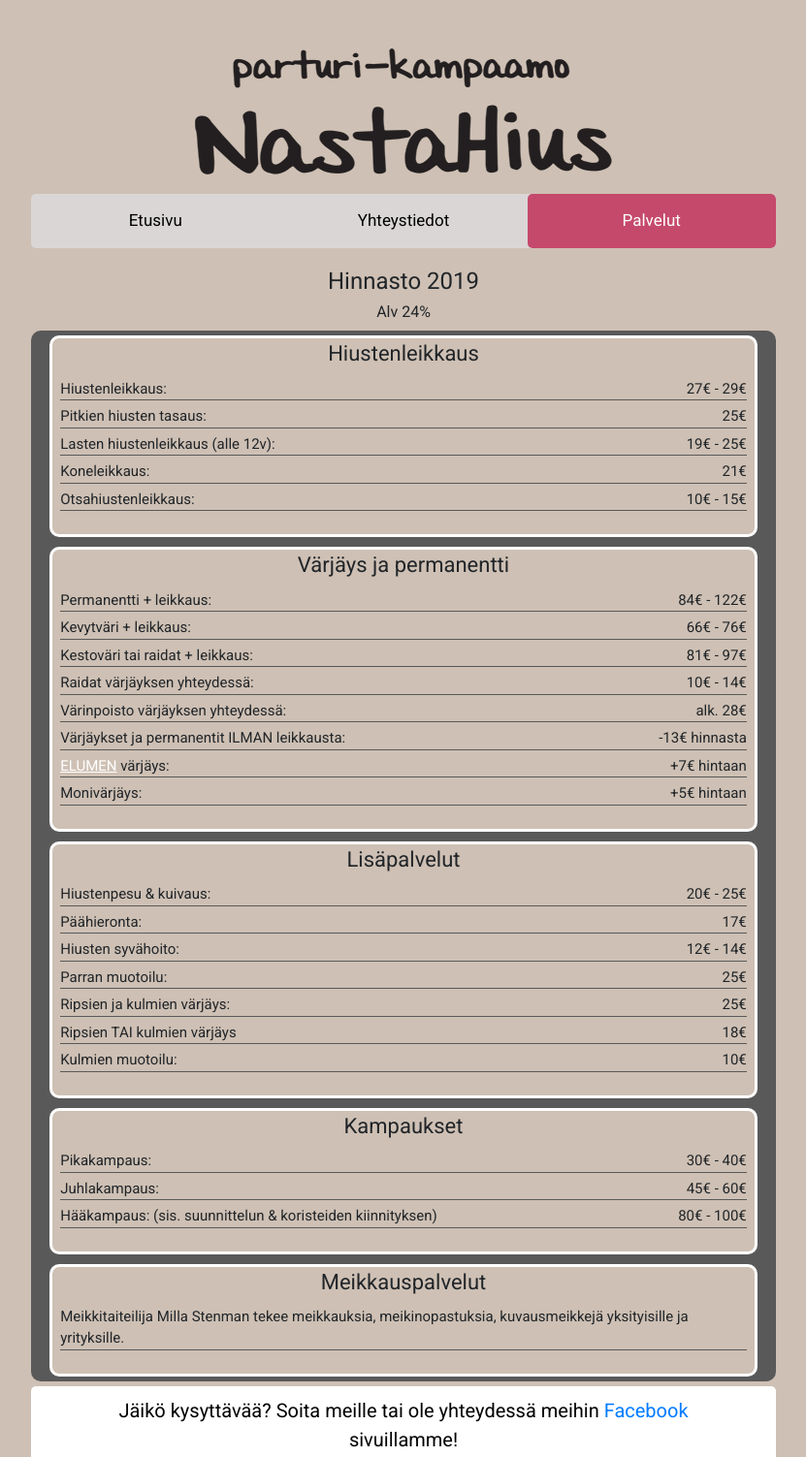
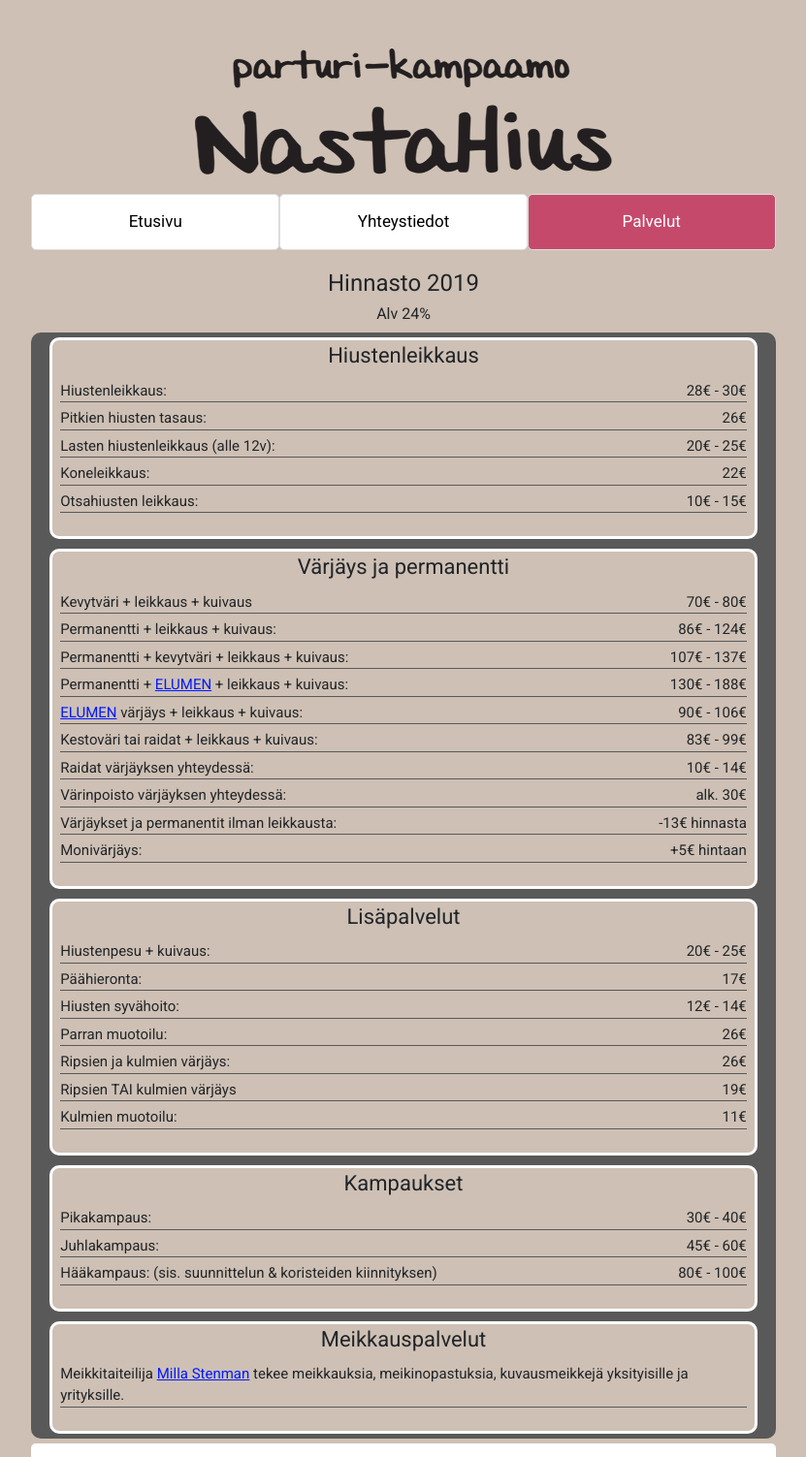
Before and after one commit to ttannerma/NastaHius, a PHP site: page /palvelut.html in a window 1280 px wide. Shown: the top 1503 px of the page at 97% size, without its empty margins (224-1055 px from the left). Run offline with PHP 8.4, Linux system fonts and the light colour scheme; some libraries are stand-ins or nearby versions.

Commit message:
Changed navbar color to white.

```diff
--- a/css/main.css
+++ b/css/main.css
@@ -21,7 +21,6 @@ body {
     flex-wrap: nowrap;
     justify-content: center;
     overflow: hidden;
-    background-color: #DAD6D6;
     width: 80%;
     margin: 0 10% 0 10%;
     padding: 0;
@@ -29,6 +28,7 @@ body {
 }
 
 .topnav a {
+    background-color: #FFFFFF;
     float: left;
     color: black;
     text-align: center;
@@ -37,6 +37,7 @@ body {
     font-size: 17px;
     width: 33.3%;
     margin: 0;
+    border: 1px solid rgb(220, 220, 220);
 }
 
 .topnav a:hover {
--- a/palvelut.html
+++ b/palvelut.html
@@ -39,36 +39,38 @@
     <div class="priceTable t1">
         <h1>Hiustenleikkaus</h1>
         <ul>
-            <li>Hiustenleikkaus:<span class="priceAmount">27€ - 29€</span></li>
-            <li>Pitkien hiusten tasaus:<span class="priceAmount">25€</span></li>
-            <li>Lasten hiustenleikkaus (alle 12v):<span class="priceAmount">19€ - 25€</span></li>
-            <li>Koneleikkaus: <span class="priceAmount">21€</span></li>
-            <li>Otsahiustenleikkaus: <span class="priceAmount">10€ - 15€</span></li>
+            <li>Hiustenleikkaus:<span class="priceAmount">28€ - 30€</span></li>
+            <li>Pitkien hiusten tasaus:<span class="priceAmount">26€</span></li>
+            <li>Lasten hiustenleikkaus (alle 12v):<span class="priceAmount">20€ - 25€</span></li>
+            <li>Koneleikkaus: <span class="priceAmount">22€</span></li>
+            <li>Otsahiusten leikkaus: <span class="priceAmount">10€ - 15€</span></li>
         </ul>
     </div>
     <div class="priceTable t2">
         <h1>Värjäys ja permanentti</h1>
         <ul>
-            <li>Permanentti + leikkaus:<span class="priceAmount">84€ - 122€</span></li>
-            <li>Kevytväri + leikkaus:<span class="priceAmount">66€ - 76€</span></li>
-            <li>Kestoväri tai raidat + leikkaus:<span class="priceAmount">81€ - 97€</span></li>
+            <li>Kevytväri + leikkaus + kuivaus<span class="priceAmount">70€ - 80€</span></li>
+            <li>Permanentti + leikkaus + kuivaus:<span class="priceAmount">86€ - 124€</span></li>
+            <li>Permanentti + kevytväri + leikkaus + kuivaus:<span class="priceAmount">107€ - 137€</span></li>
+            <li>Permanentti + <a href="https://fi.goldwell.com/tuotteet/vaerit/kestovaeri/elumen/" style="color: rgb(0, 26, 255); text-decoration: underline">ELUMEN</a> + leikkaus + kuivaus:<span class="priceAmount">130€ - 188€</span></li>
+            <li><a href="https://fi.goldwell.com/tuotteet/vaerit/kestovaeri/elumen/" style="color: rgb(0, 26, 255); text-decoration: underline">ELUMEN</a> värjäys + leikkaus + kuivaus:<span class="priceAmount">90€ - 106€</span></li>
+            <li>Kestoväri tai raidat + leikkaus + kuivaus:<span class="priceAmount">83€ - 99€</span></li>
             <li>Raidat värjäyksen yhteydessä:<span class="priceAmount">10€ - 14€</span></li>
-            <li>Värinpoisto värjäyksen yhteydessä: <span class="priceAmount">alk. 28€</span></li>
-            <li>Värjäykset ja permanentit ILMAN leikkausta:<span class="priceAmount">-13€ hinnasta</span></li>
-            <li><a href="https://fi.goldwell.com/tuotteet/vaerit/kestovaeri/elumen/" style="color: white; text-decoration: underline">ELUMEN</a> värjäys:<span class="priceAmount">+7€ hintaan</span></li>
+            <li>Värinpoisto värjäyksen yhteydessä: <span class="priceAmount">alk. 30€</span></li>
+            <li>Värjäykset ja permanentit ilman leikkausta:<span class="priceAmount">-13€ hinnasta</span></li>
             <li>Monivärjäys: <span class="priceAmount">+5€ hintaan</span></li>
         </ul>
     </div>
     <div class="priceTable t3">
             <h1>Lisäpalvelut</h1>
             <ul>
-                <li>Hiustenpesu & kuivaus:<span class="priceAmount">20€ - 25€</span></li>
+                <li>Hiustenpesu + kuivaus:<span class="priceAmount">20€ - 25€</span></li>
                 <li>Päähieronta:<span class="priceAmount">17€</span></li>
                 <li>Hiusten syvähoito:<span class="priceAmount">12€ - 14€</span></li>
-                <li>Parran muotoilu:<span class="priceAmount">25€</span></li>
-                <li>Ripsien ja kulmien värjäys:<span class="priceAmount">25€</span></li>
-                <li>Ripsien TAI kulmien värjäys<span class="priceAmount">18€</span></li>
-                <li>Kulmien muotoilu:<span class="priceAmount">10€</span></li>
+                <li>Parran muotoilu:<span class="priceAmount">26€</span></li>
+                <li>Ripsien ja kulmien värjäys:<span class="priceAmount">26€</span></li>
+                <li>Ripsien TAI kulmien värjäys<span class="priceAmount">19€</span></li>
+                <li>Kulmien muotoilu:<span class="priceAmount">11€</span></li>
             </ul>
     </div>
     <div class="priceTable t4">
@@ -83,12 +85,12 @@
     <div class="priceTable t5">
         <h1>Meikkauspalvelut</h1>
         <ul>
-            <li>Meikkitaiteilija Milla Stenman tekee meikkauksia, meikinopastuksia, kuvausmeikkejä yksityisille ja yrityksille.</li>
+            <li>Meikkitaiteilija <a href="https://www.facebook.com/makeupartist.millastenman/" style="color: rgb(0, 26, 255); text-decoration: underline">Milla Stenman</a> tekee meikkauksia, meikinopastuksia, kuvausmeikkejä yksityisille ja yrityksille.</li>
         </ul>
     </div>
 </div>
 <div id="content">
-    <p>Jäikö kysyttävää? Soita meille tai ole yhteydessä meihin <a href="https://www.facebook.com/nastahius/">Facebook</a> sivuillamme!</p>
+    <p>Jäikö kysyttävää? Soita meille tai ole yhteydessä meihin <a href="https://www.facebook.com/nastahius/" >Facebook</a> sivuillamme!</p>
 </div>
 <div id="footer">
     <div id="footerInfo">
```
